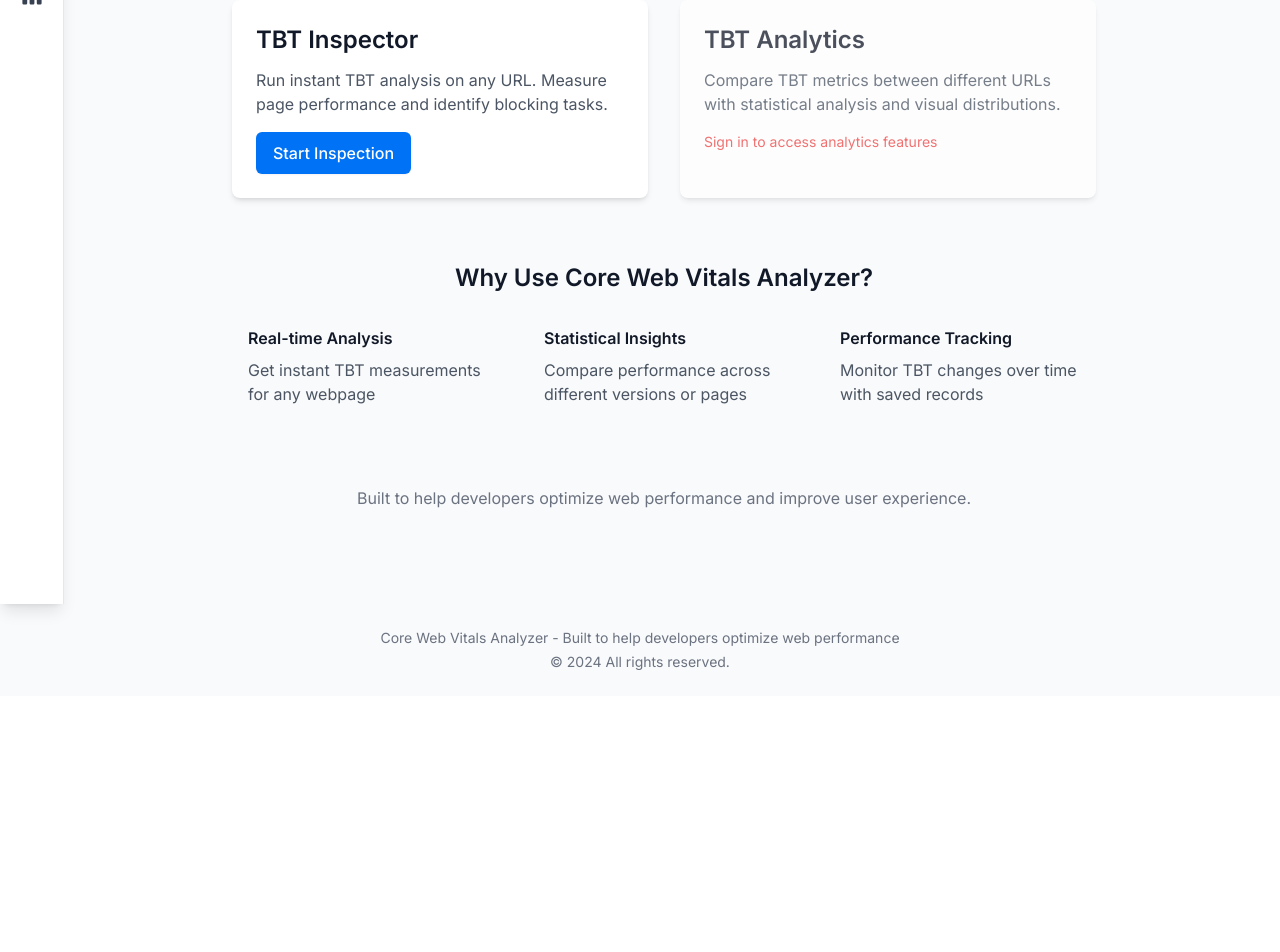
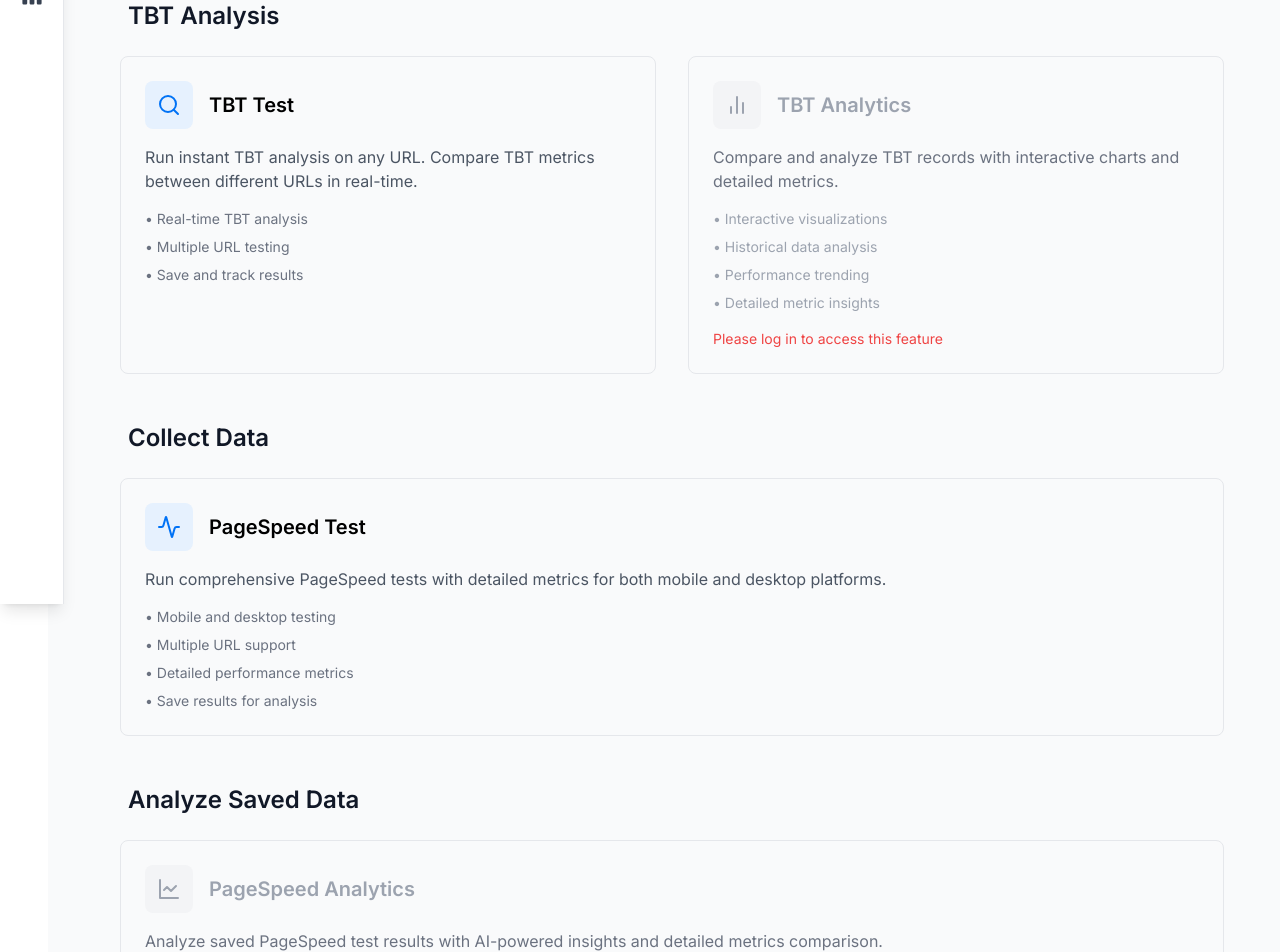
Before and after one commit to tomo-yoshi/cwv-analyzer, a Next.js app: page / in a window 1280 px wide. Shown: the part 260-1212 px from the top of the page. Before the commit the page ends 956 px from the top, so only its background shows below. Built offline with nearby package versions, Linux system fonts and the light colour scheme; no server answers.

Commit message:
Update home page

```diff
--- a/src/app/page.tsx
+++ b/src/app/page.tsx
@@ -1,9 +1,10 @@
 import Link from 'next/link';
 import { createClient } from '@/lib/supabase/server';
+import { Activity, ArrowRight, BarChart2, LineChart, Search } from 'lucide-react';
 
 export const metadata = {
   title: 'Core Web Vitals Analyzer',
-  description: 'Analyze and track Total Blocking Time (TBT) metrics for your web applications.',
+  description: 'Analyze and track Core Web Vitals metrics for your web applications.',
 };
 
 export default async function HomePage() {
@@ -12,83 +13,142 @@
 
   return (
     <div className="min-h-screen bg-gray-50">
-      <main className="max-w-4xl mx-auto px-4 py-16">
+      <main className="max-w-6xl mx-auto pl-8 pr-4 py-16">
         <div className="text-center mb-12">
           <h1 className="text-4xl font-bold text-gray-900 mb-4">
             Core Web Vitals Analyzer - β
           </h1>
           <p className="text-xl text-gray-600 mb-8">
-            Analyze Core Web Vitals metricsto optimize your web performance.
+            Comprehensive analysis of Core Web Vitals metrics to optimize your web performance.
           </p>
         </div>
 
+        {/* TBT Analysis Section */}
+        <div className="mb-12">
+          <h2 className="text-2xl font-semibold text-gray-900 mb-6 px-2">TBT Analysis</h2>
           <div className="grid gap-8 md:grid-cols-2">
-          <div className="bg-white rounded-lg shadow-md p-6 hover:shadow-lg transition-shadow">
-            <h2 className="text-2xl font-semibold text-gray-900 mb-3">
-              TBT Inspector
-            </h2>
-            <p className="text-gray-600 mb-4">
-              Run instant TBT analysis on any URL. Measure page performance and identify blocking tasks.
-            </p>
-            <div className="mt-4">
             <Link
               href="/analysis/tbt/inspect"
-                className="inline-flex items-center justify-center px-4 py-2 border border-transparent rounded-md shadow-sm text-base font-medium text-white bg-primary-500 hover:bg-primary-600 transition-colors"
+              className="group border rounded-lg p-6 hover:border-primary-500 transition-colors"
             >
-                Start Inspection
+              <div className="flex items-center gap-4 mb-4">
+                <div className="p-3 rounded-lg bg-primary-50 text-primary-500">
+                  <Search className="w-6 h-6" />
+                </div>
+                <h3 className="text-xl font-semibold">TBT Test</h3>
+                <ArrowRight className="w-5 h-5 ml-auto opacity-0 group-hover:opacity-100 transition-opacity" />
+              </div>
+              <p className="text-gray-600">
+                Run instant TBT analysis on any URL. Compare TBT metrics between different URLs in real-time.
+              </p>
+              <ul className="mt-4 text-sm text-gray-500 space-y-2">
+                <li>• Real-time TBT analysis</li>
+                <li>• Multiple URL testing</li>
+                <li>• Save and track results</li>
+              </ul>
             </Link>
+
+            <div className={isLoggedIn ?
+              "group border rounded-lg p-6 hover:border-primary-500 transition-colors" :
+              "border rounded-lg p-6 bg-gray-50"
+            }>
+              <div className="flex items-center gap-4 mb-4">
+                <div className={`p-3 rounded-lg ${
+                  isLoggedIn ? 'bg-primary-50 text-primary-500' : 'bg-gray-100 text-gray-400'
+                }`}>
+                  <BarChart2 className="w-6 h-6" />
                 </div>
+                <h3 className={`text-xl font-semibold ${isLoggedIn ? '' : 'text-gray-400'}`}>
+                  TBT Analytics
+                </h3>
+                {isLoggedIn && (
+                  <ArrowRight className="w-5 h-5 ml-auto opacity-0 group-hover:opacity-100 transition-opacity" />
+                )}
               </div>
-
-          <div className={`bg-white rounded-lg shadow-md p-6 ${isLoggedIn ? 'hover:shadow-lg' : 'opacity-75'} transition-shadow`}>
-            <h2 className="text-2xl font-semibold text-gray-900 mb-3">
-              TBT Analytics
-            </h2>
-            <p className="text-gray-600 mb-4">
-              Compare TBT metrics between different URLs with statistical analysis and visual distributions.
+              <p className={isLoggedIn ? 'text-gray-600' : 'text-gray-500'}>
+                Compare and analyze TBT records with interactive charts and detailed metrics.
               </p>
-            <div className="mt-4">
-              {isLoggedIn ? (
-                <Link
-                  href="/analysis/tbt/analyze"
-                  className="inline-flex items-center justify-center px-4 py-2 border border-transparent rounded-md shadow-sm text-base font-medium text-white bg-primary-500 hover:bg-primary-600 transition-colors"
-                >
-                  View Analytics
-                </Link>
-              ) : (
-                <div className="text-sm text-red-500">
-                  Sign in to access analytics features
-                </div>
+              <ul className={`mt-4 text-sm ${isLoggedIn ? 'text-gray-500' : 'text-gray-400'} space-y-2`}>
+                <li>• Interactive visualizations</li>
+                <li>• Historical data analysis</li>
+                <li>• Performance trending</li>
+                <li>• Detailed metric insights</li>
+              </ul>
+              {!isLoggedIn && (
+                <p className="text-sm text-red-500 mt-4">
+                  Please log in to access this feature
+                </p>
               )}
             </div>
           </div>
         </div>
 
-        <div className="mt-16 text-center">
-          <h2 className="text-2xl font-semibold text-gray-900 mb-4">
-            Why Use Core Web Vitals Analyzer?
-          </h2>
-          <div className="grid gap-6 md:grid-cols-3 text-left">
-            <div className="p-4">
-              <h3 className="font-semibold text-gray-900 mb-2">Real-time Analysis</h3>
-              <p className="text-gray-600">Get instant TBT measurements for any webpage</p>
+        {/* Collect Data Section */}
+        <div className="mb-12">
+          <h2 className="text-2xl font-semibold text-gray-900 mb-6 px-2">Collect Data</h2>
+          <div className="grid gap-8">
+            <Link
+              href="/analysis/collect-data"
+              className="group border rounded-lg p-6 hover:border-primary-500 transition-colors"
+            >
+              <div className="flex items-center gap-4 mb-4">
+                <div className="p-3 rounded-lg bg-primary-50 text-primary-500">
+                  <Activity className="w-6 h-6" />
                 </div>
-            <div className="p-4">
-              <h3 className="font-semibold text-gray-900 mb-2">Statistical Insights</h3>
-              <p className="text-gray-600">Compare performance across different versions or pages</p>
+                <h3 className="text-xl font-semibold">PageSpeed Test</h3>
+                <ArrowRight className="w-5 h-5 ml-auto opacity-0 group-hover:opacity-100 transition-opacity" />
               </div>
-            <div className="p-4">
-              <h3 className="font-semibold text-gray-900 mb-2">Performance Tracking</h3>
-              <p className="text-gray-600">Monitor TBT changes over time with saved records</p>
+              <p className="text-gray-600">
+                Run comprehensive PageSpeed tests with detailed metrics for both mobile and desktop platforms.
+              </p>
+              <ul className="mt-4 text-sm text-gray-500 space-y-2">
+                <li>• Mobile and desktop testing</li>
+                <li>• Multiple URL support</li>
+                <li>• Detailed performance metrics</li>
+                <li>• Save results for analysis</li>
+              </ul>
+            </Link>
+          </div>
+        </div>
+
+        {/* Analyze Saved Data Section */}
+        <div className="mb-12">
+          <h2 className="text-2xl font-semibold text-gray-900 mb-6 px-2">Analyze Saved Data</h2>
+          <div className="grid gap-8">
+            <div className={isLoggedIn ?
+              "group border rounded-lg p-6 hover:border-primary-500 transition-colors" :
+              "border rounded-lg p-6 bg-gray-50"
+            }>
+              <div className="flex items-center gap-4 mb-4">
+                <div className={`p-3 rounded-lg ${
+                  isLoggedIn ? 'bg-primary-50 text-primary-500' : 'bg-gray-100 text-gray-400'
+                }`}>
+                  <LineChart className="w-6 h-6" />
+                </div>
+                <h3 className={`text-xl font-semibold ${isLoggedIn ? '' : 'text-gray-400'}`}>
+                  PageSpeed Analytics
+                </h3>
+                {isLoggedIn && (
+                  <ArrowRight className="w-5 h-5 ml-auto opacity-0 group-hover:opacity-100 transition-opacity" />
+                )}
+              </div>
+              <p className={isLoggedIn ? 'text-gray-600' : 'text-gray-500'}>
+                Analyze saved PageSpeed test results with AI-powered insights and detailed metrics comparison.
+              </p>
+              <ul className={`mt-4 text-sm ${isLoggedIn ? 'text-gray-500' : 'text-gray-400'} space-y-2`}>
+                <li>• AI-powered analysis</li>
+                <li>• Performance comparison</li>
+                <li>• Historical trends</li>
+                <li>• Detailed metric breakdowns</li>
+              </ul>
+              {!isLoggedIn && (
+                <p className="text-sm text-red-500 mt-4">
+                  Please log in to access this feature
+                </p>
+              )}
             </div>
           </div>
         </div>
-
-        <footer className="mt-16 text-center text-gray-500">
-          <p>
-            Built to help developers optimize web performance and improve user experience.
-          </p>
-        </footer>
       </main>
     </div>
   );
```
Lines whose indentation alone changed are shown as unchanged.
